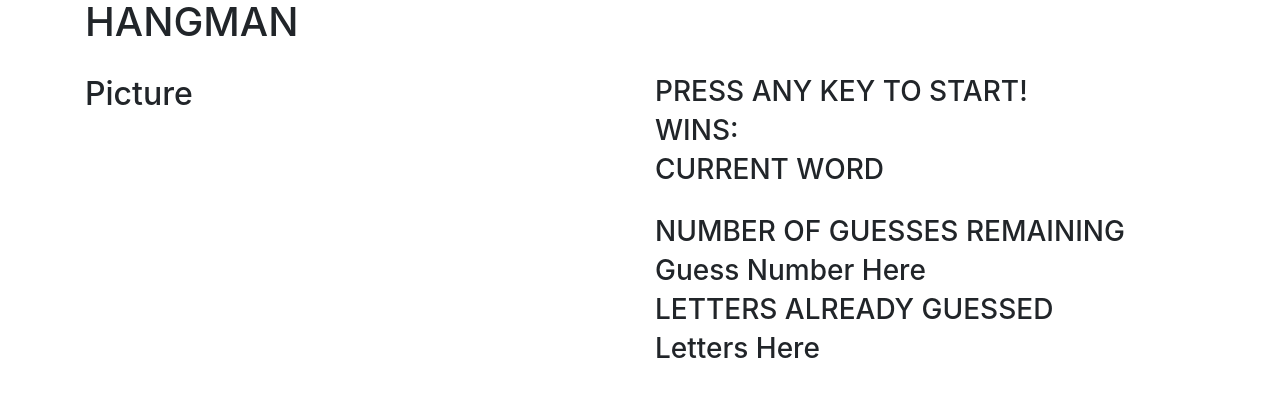
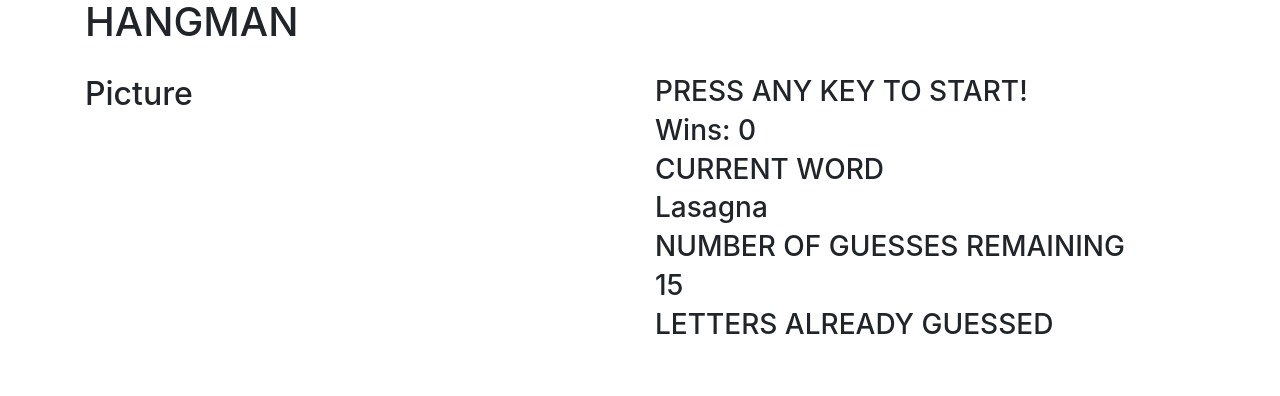
Before and after one commit to arinarooji/hangman-game, a plain HTML site: page index.html in a window 1280 px wide. Drawn offline with nearby package versions, Linux system fonts and the light colour scheme.

Commit message:
updated index.html/game.js

```diff
--- a/index.html
+++ b/index.html
@@ -8,9 +8,8 @@
 	<!--Bootstrap-->
 	<link rel="stylesheet" href="https://maxcdn.bootstrapcdn.com/bootstrap/4.0.0-beta/css/bootstrap.min.css" integrity="sha384-/Y6pD6FV/Vv2HJnA6t+vslU6fwYXjCFtcEpHbNJ0lyAFsXTsjBbfaDjzALeQsN6M" crossorigin="anonymous">
 	<!--CSS-->
-	<!--JavaScript-->
-	<script type="text/javascript" src="assets/javascript/game.js"></script>
-
+	<!--JavaScript
+	<script type="text/javascript" src="assets/javascript/game.js"></script>-->
 </head>
 <body>
 	<!--Wrap entire page-->
@@ -40,13 +39,14 @@
 				<section class="col-6">
 					<!--Game elements here-->
 					<h3>PRESS ANY KEY TO START!</h3>
-					<h3>WINS:</h3> <!--Updates with win count-->
+					<h3 id="winCount">Wins here</h3> <!--Updates with win count-->
 					<h3>CURRENT WORD</h3>
-					<br> <!--Underlines for word length, updates according to letter place-->
+					<h3 id="something">Word Here</h3> <!--Underlines for word length, updates according to letter place-->
 					<h3>NUMBER OF GUESSES REMAINING</h3>
-					<h3>Guess Number Here</h3><!--Number dynamically changes-->
+					<h3 id="guessCount">Guess Number Here</h3><!--Number dynamically changes-->
 					<h3>LETTERS ALREADY GUESSED</h3>
-					<h3>Letters Here</h3><!--No duplicate letters-->
+
+					<h3 id="letters">Letters Here</h3><!--No duplicate letters-->
 				</section>
 			</div>
 		</div>
@@ -63,5 +63,29 @@
     <script src="https://cdnjs.cloudflare.com/ajax/libs/popper.js/1.11.0/umd/popper.min.js" integrity="sha384-b/U6ypiBEHpOf/4+1nzFpr53nxSS+GLCkfwBdFNTxtclqqenISfwAzpKaMNFNmj4" crossorigin="anonymous"></script>
     <script src="https://maxcdn.bootstrapcdn.com/bootstrap/4.0.0-beta/js/bootstrap.min.js" integrity="sha384-h0AbiXch4ZDo7tp9hKZ4TsHbi047NrKGLO3SEJAg45jXxnGIfYzk4Si90RDIqNm1" crossorigin="anonymous"></script>
 
+
+	<!--JavaScript here, will be transferred to game.js upon completion-->
+    <script type="text/javascript">
+    	var words = ["Pizza", "Spaghetti", "Lasagna", "Ravioli"];
+		var currentWord = Math.floor(words.length * Math.random());
+		var lettersUsed = [];
+		var guesses = 15;
+		var score = 0;
+
+		var element = document.getElementById("something");
+		var guessCount = document.getElementById("guessCount");
+		var winCount = document.getElementById("winCount");
+		var letterCount = document.getElementById("letters");
+
+		element.innerHTML = words[currentWord];
+		guessCount.innerHTML = guesses;
+		winCount.innerHTML = "Wins: " + score;
+		letterCount.innerHTML = lettersUsed;
+
+		// If user pressed NEW LETTER key, store pressed LETTER key in lettersUsed[] (.push)
+		// If LETTER key within current word, place it within word at appropiate index of string's characters
+
+    </script>
+
 </body>
 </html>
```
Also changed, not shown: assets/javascript/game.js (+21 -0 lines).
